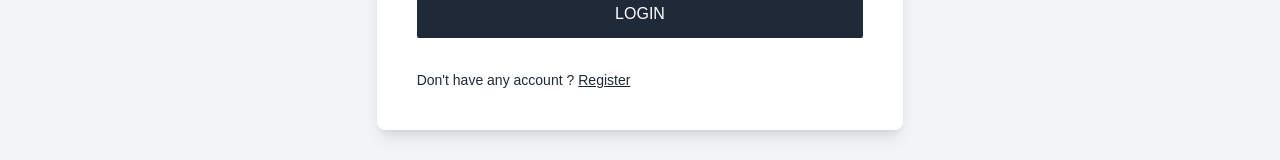
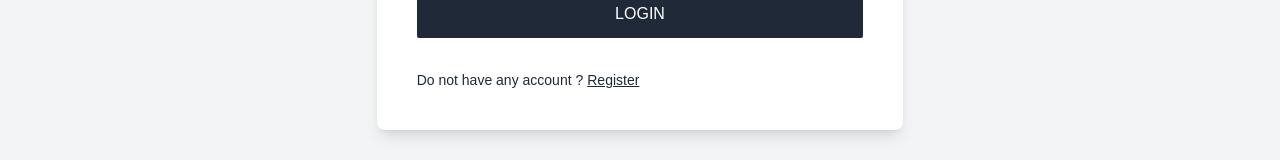
Before and after one commit to Marufhossain112/build-master, a Next.js app: page /auth/signin in a window 1280 px wide. Shown: the part 546-706 px from the top of the page. Built offline with nearby package versions, Linux system fonts and the light colour scheme.

Commit message:
[Done] signin page updated

```diff
--- a/src/pages/auth/signin.js
+++ b/src/pages/auth/signin.js
@@ -87,7 +87,7 @@ export default function signin() {
                             Login
                         </button>
                         <div class="sm:flex sm:flex-wrap mt-8 sm:mb-4 text-sm text-center">
-                            Don't have any account ?
+                            Do not have any account ?
                             <Link href="/auth/signup" class="flex-2 underline ml-1">
                                 Register
                             </Link>
```
